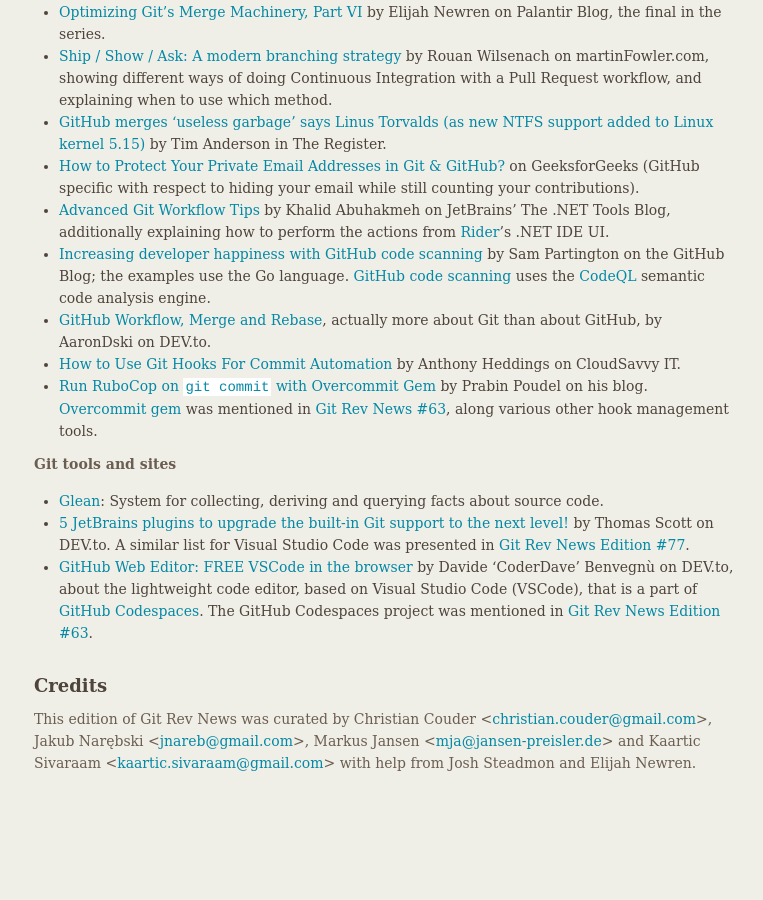
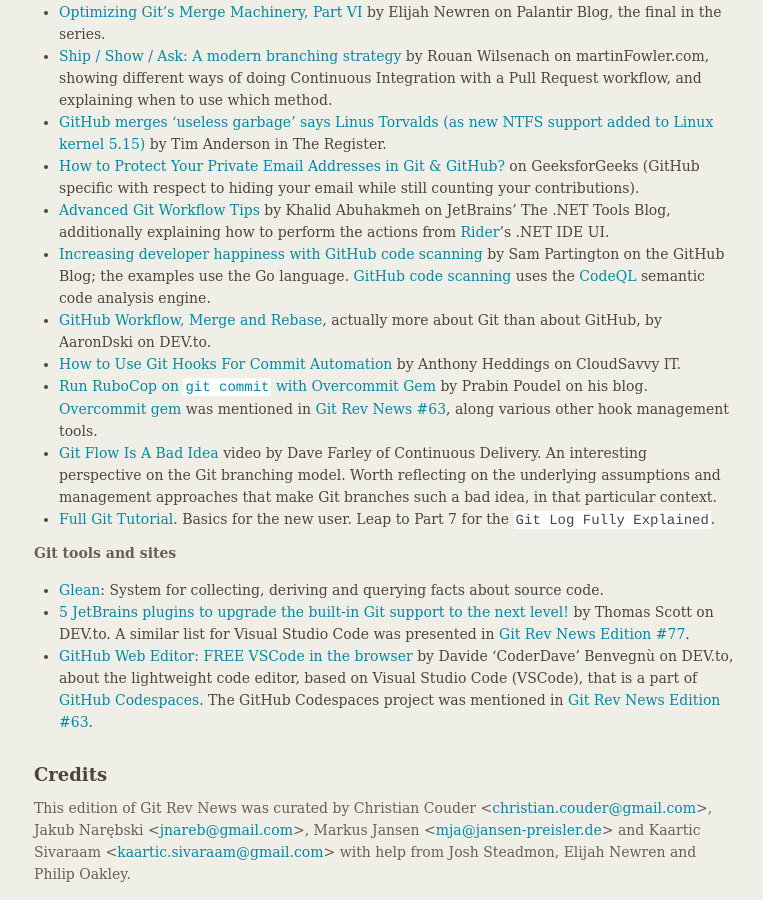
Before and after one commit to git/git.github.io, a Jekyll site: the page built from _posts/2021-09-30-edition-79.markdown, in a window 1280 px wide and 900 px high, scrolled down 2980 px. Shown: the whole window, without its empty margins (375-1138 px from the left). Built offline with Jekyll 4.4.1, drawn with Linux system fonts in a browser that asks for light colours; before the commit the page ends 3769 px from its top, so only the background shows below that.

Commit message:
rn-79: add Philip Oakley's links

```diff
--- a/_posts/2021-09-30-edition-79.markdown
+++ b/_posts/2021-09-30-edition-79.markdown
@@ -224,6 +224,11 @@
   by Prabin Poudel on his blog.  [Overcommit gem](https://github.com/sds/overcommit)
   was mentioned in [Git Rev News #63](https://git.github.io/rev_news/2020/05/28/edition-63/),
   along various other hook management tools.
+* [Git Flow Is A Bad Idea](https://www.youtube.com/watch?v=_w6TwnLCFwA) video by Dave Farley of Continuous Delivery.
+  An interesting perspective on the Git branching model. Worth reflecting on the underlying assumptions
+  and management approaches that make Git branches such a bad idea, in that particular context.
+* [Full Git Tutorial](https://www.youtube.com/watch?v=58zsLtwzL60). Basics for the new user.
+  Leap to Part 7 for the `Git Log Fully Explained`.
 
 
 __Git tools and sites__
@@ -244,4 +249,5 @@
 Jakub Narębski &lt;<jnareb@gmail.com>&gt;,
 Markus Jansen &lt;<mja@jansen-preisler.de>&gt; and
 Kaartic Sivaraam &lt;<kaartic.sivaraam@gmail.com>&gt;
-with help from Josh Steadmon and Elijah Newren.
+with help from Josh Steadmon, Elijah Newren and
+Philip Oakley.
```
